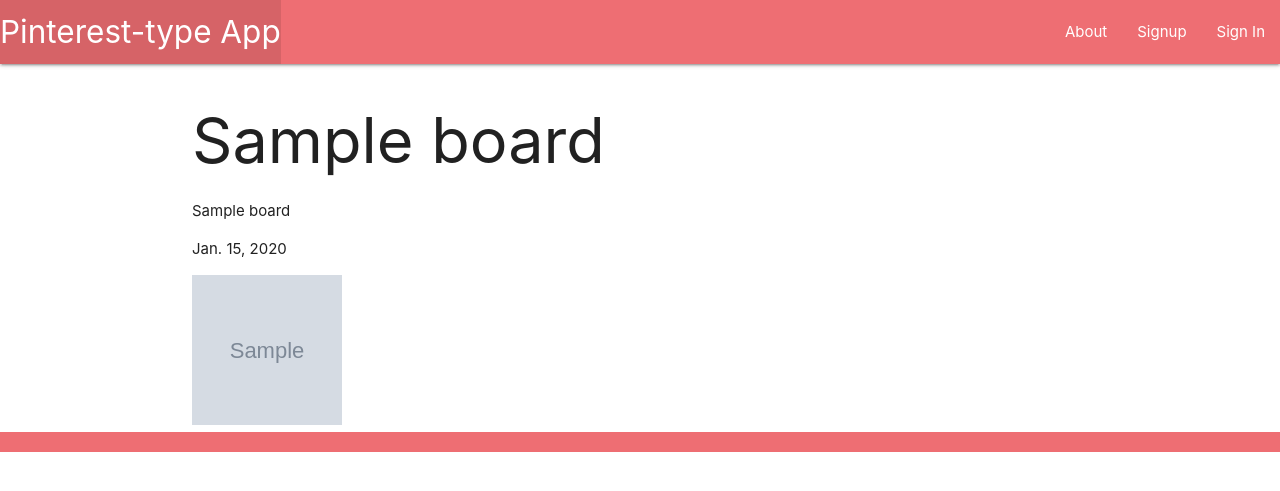
After one commit to hphilpotts/Forage-Project-3-General-Assembly-SEI-66, a Django app: page /boards/1 in a window 1280 px wide. The commit adds this page. Shown: the top 491 px of the page. Run offline with Django 4.2, Linux system fonts and the light colour scheme; tables that the repository leaves empty hold one stand-in row (values such as "Sample post"); grey boxes marked "Sample" are stand-in pictures.

Commit message:
updated board model , updated links on base page, added main_app for board_form, added urls and views for board_create

```diff
--- a/main_app/models.py
+++ b/main_app/models.py
@@ -1,9 +1,11 @@
 
+from email.policy import default
 from django.db import models
 from django.contrib.auth.models import User
 from django.urls import reverse
 
 from datetime import date
+from django.utils.timezone import now
 
 
 # Create your models here.
@@ -23,16 +25,14 @@ class Image(models.Model):
 
 
 class Board(models.Model):
-    author=models.CharField(max_length=150)
     title = models.CharField(max_length=250)
     subject= models.CharField(max_length=250)
     images= models.ManyToManyField(Image)
-    date = models.DateField('Created At')
+    date = models.DateField('Created At', default=now, editable=False)
     user = models.ForeignKey( User, on_delete=models.CASCADE)
 
-    def __str__(self):
-        return self.subject
-
+    def get_absolute_url(self):
+     return reverse('board_detail', kwargs = {'board_id': self.id})
 
 
     def __str__(self):
--- a/main_app/templates/base.html
+++ b/main_app/templates/base.html
@@ -22,10 +22,10 @@
                     <li><a href="/about">About</a></li>
 
                     {% if user.is_authenticated %}
-                    <li><a href="{% url 'index' %}">All Boards</a></li>
-                    <li><a href="">Create Board</a></li>
+                    <li><a href="{% url 'board_index' %}">All Boards</a></li>
+                    <li><a href="{% url 'board_create'%}">Create Board</a></li>
                     <li><a href="">Add Image</a></li>
-                    <li><a href="">View Images</a></li>
+                    <li><a href="{%url 'image_Index'%}">View Images</a></li>
                     <li><a href="{% url 'profile_detail' user.id %}">Hi, {{ user.username}}</a></li>
                     <li><a href="{% url 'logout' %}">Logout</a></li>
                     {% else %}
--- /dev/null
+++ b/main_app/templates/boards/detail.html
@@ -0,0 +1,34 @@
+{% extends 'base.html' %}
+
+{% block content %}
+
+<h1>{{board.title }}</h1>
+<p> {{board.subject }}</p>
+<p> {{board.date}}</p>
+
+<div>
+    <div>
+
+       {% for image in board.images.all %}
+
+       {% load static %}
+       <img width="150px" height="150px" src={% static image.img|cut:'main_app/static/' %}>
+
+
+    {% endfor %}
+    </div>
+</div>
+
+
+
+
+
+
+
+
+
+
+</div>
+<!-- dazzlingly brillant code goes in here -->
+
+{% endblock %}
--- a/main_app/templates/boards/index.html
+++ b/main_app/templates/boards/index.html
@@ -11,11 +11,11 @@
 <div class = "card">
 
     <div class="card-content">
-
-        <span class="card-title">{{ board.title}}</span>
+        <a href= "{% url 'board_detail' board.id %}">
+        <span class="card-title">{{ board.title}}</span> </a>
         <p>{{ board.subject}} </p>
         <p>Created On: {{board.date}} </p>
-        <p>By {{board.author}} </p>
+        <p>By {{board.user}} </p>
 
     </div>
 
--- a/main_app/urls.py
+++ b/main_app/urls.py
@@ -32,6 +32,8 @@ urlpatterns = [
 
 
     # authenitcation urls
+    # Signup:
+     path('accounts/signup/', views.signup, name='signup'),
 
 
 
@@ -41,6 +43,9 @@ urlpatterns = [
 
 
      # board urls
+     path('boards/', views.boards_index, name='board_index'),
+     path('boards/<int:board_id>', views.boards_detail, name='board_detail'),
+     path('boards/create/',views.BoardCreate.as_view(), name='board_create'),
 
 
 
--- a/main_app/views.py
+++ b/main_app/views.py
@@ -86,7 +86,21 @@ def signup(request):
     context = {'form': form, 'error_message': error_message }
     return render(request, 'registration/signup.html', context)
 
+
+class BoardCreate(CreateView):
+    model = Board
+    fields = [ 'title', 'subject']
+
+    def form_valid(self, form):
+        form.instance.user = self.request.user
+        return super().form_valid(form)
+
 def boards_index(request):
   boards = Board.objects.all()
   return render(request, 'boards/index.html', {'boards': boards})
      # board views
+
+def boards_detail(request, board_id,):
+    board = Board.objects.get(id = board_id)
+
+    return render(request, 'boards/detail.html', {'board': board})
--- a/project03/settings.py
+++ b/project03/settings.py
@@ -82,7 +82,7 @@ WSGI_APPLICATION = 'project03.wsgi.application'
 
 DATABASES = {
     'default': {
-        'ENGINE': 'django.db.backends.postgresql',
+        'ENGINE':'django.db.backends.postgresql',
         'NAME':os.getenv('DATABASENAME'),
         'USER': os.getenv('DATABASEUSER'),
         'PASSWORD':os.getenv('DATABASEPASSWORD')
```
Also changed, not shown: main_app/templates/main_app/board_form.html (added, +21 -0 lines), 1 other file.
